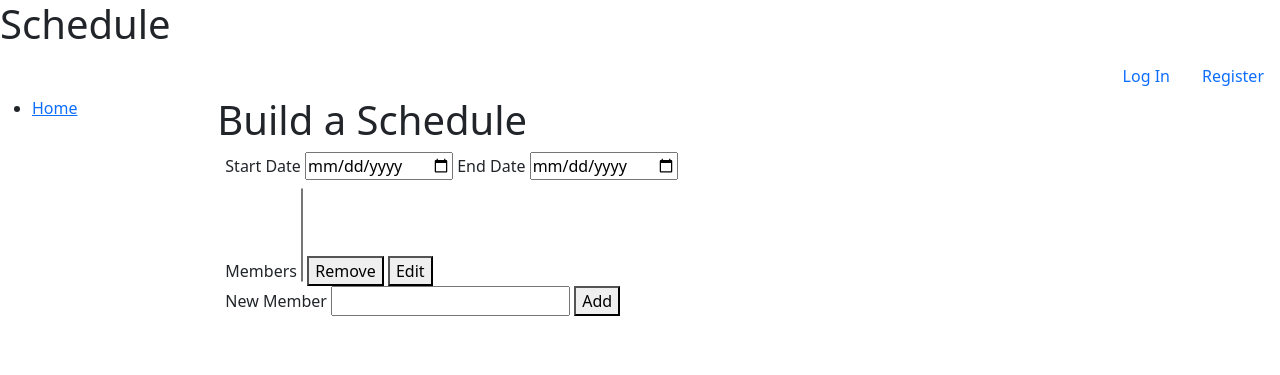
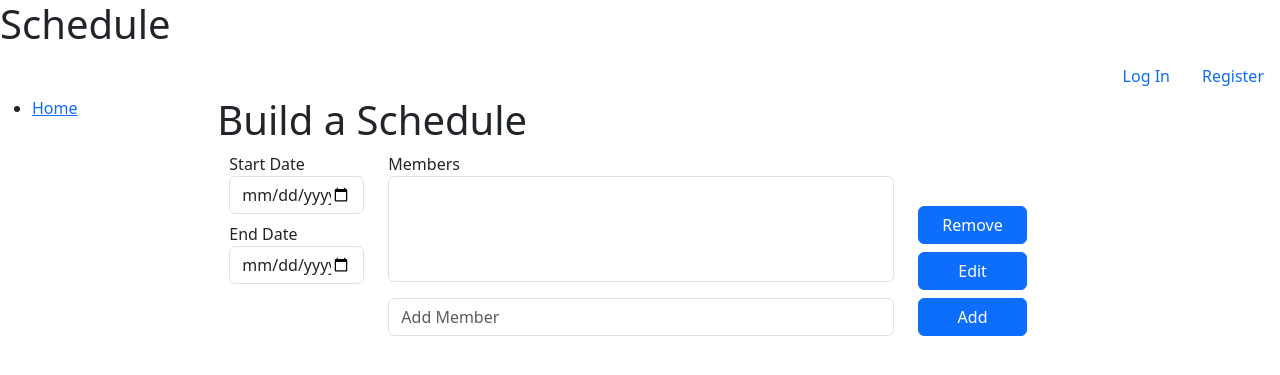
Before and after one commit to chris-calmatlas/schedules, a Django app: page / in a window 1280 px wide. Shown: the top 375 px of the page. Run offline with Django 5.2, Linux system fonts and the light colour scheme; lists and menus that the app fills with data are empty.

Commit message:
Front end beautifcation and script cleanup to work with new html. Plus removal of relative query selectors. New .gitignore

```diff
--- a/project5/schedule/templates/schedule/index.html
+++ b/project5/schedule/templates/schedule/index.html
@@ -3,34 +3,44 @@
 
 {% block body %}
     <h1>Build a Schedule</h1>
-    <form class="scheduleBuilder m-2">
+    <div class="container">
+        <form class="row">
+            <div class="scheduleBuilder col-lg-2">
                 <label for="scheduleStart">Start Date</label>
-        <input id="scheduleStart" class="scheduleStart" name="scheduleStart" type="date">
+                <input id="scheduleStart" class="scheduleStart form-control mb-2" name="scheduleStart" type="date" />
                 <label for="scheduleEnd">End Date</label>
-        <input id="scheduleEnd" class="scheduleEnd" name="scheduleEnd" type="date">
-        <div class="message"></div>
-    </form>
+                <input id="scheduleEnd" class="scheduleEnd form-control mb-2" name="scheduleEnd" type="date" />
+            </div>
 
-    <form class="memberManager m-2">
-        <div class="form-group">
+            <div class="memberManager form-group col-lg d-flex flex-lg-column flex-column-reverse gap-2">
+                <div class="row">
+                    <div class="col-lg-8">
                         <label for="memberList">Members</label>
-            <select id="memberList" class="memberList" multiple>
+                        <select id="memberList" class="memberList form-select mb-2" multiple>
                             {% for member in members %}
                             {% endfor %}
                         </select>
-            <button class="memberRemoveButton" name="memberRemoveButton">Remove</button>
-            <button class="memberEditButton" name="memberEditButton">Edit</button>
+                    </div>
+                    <div class="memberControls d-flex flex-column justify-content-end gap-2 col-lg-2">
+                        <button class="memberRemoveButton btn btn-primary" name="memberRemoveButton">Remove</button>
+                        <button class="memberEditButton btn btn-primary" name="memberEditButton">Edit</button>
+                    </div>
+                </div>
+                <div class="row">
+                    <div class="col-lg-8">
+                        <label for="memberAddInput" class="visually-hidden">Add Member</label>
+                        <input id="memberAddInput" class="memberAddInput form-control col-lg-8 mb-2" placeholder="Add Member" />
+                    </div>
+                    <div class="col-lg-2 d-flex flex-column">
+                        <button class="memberAddButton btn btn-primary" name="memberAddButton">Add</button>
+                    </div>
                     <div class="message"></div>
                 </div>
-        <div class="form-group">
-            <div class="message"></div>
-            <label for="memberAdd">New Member</label>
-            <input class="memberAddInput" type="text" name="memberAddInput"></input>
-            <button class="memberAddButton" name="memberAddButton">Add</button>
             </div>
         </form>
 
-    <div class="scheduleContainer"></div>
+        <div class="scheduleContainer row"></div>
+    </div>
 
     <script src="{% static 'scripts/schedule.js' %}" type="module"></script>
 {% endblock %}
```
Also changed, not shown: project5/schedule/static/scripts/schedule.js (+50 -33 lines). Lines whose indentation alone changed are shown as unchanged.
